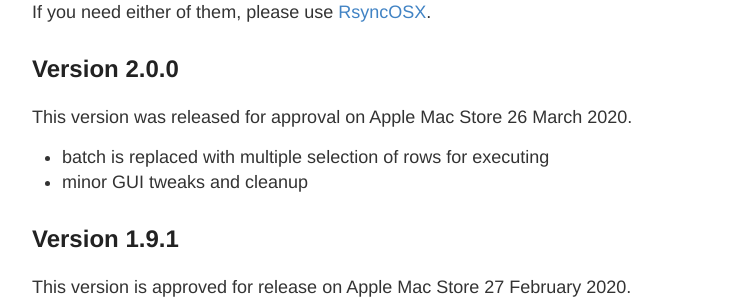
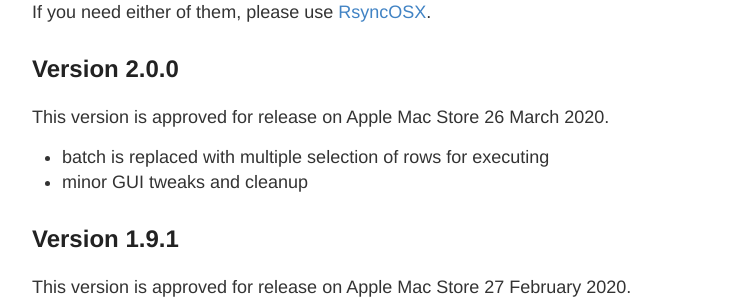
Before and after one commit to d2s/Documentation, a Jekyll site: the page built from _posts/2018-04-10-RsyncGUIChangelog.md, in a window 1280 px wide and 900 px high, scrolled down 1016 px. Shown: the part 153-453 px from the top of the window, without its empty margins (248-1002 px from the left). Built offline with Jekyll 4.4.1, drawn with Linux system fonts in a browser that asks for light colours.

Commit message:
Update 2018-04-10-RsyncGUIChangelog.md

```diff
--- a/_posts/2018-04-10-RsyncGUIChangelog.md
+++ b/_posts/2018-04-10-RsyncGUIChangelog.md
@@ -26,7 +26,7 @@ If you need either of them, please use [RsyncOSX](https://github.com/rsyncOSX/Rs
 
 ## Version 2.0.0
 
-This version was released for approval on Apple Mac Store 26 March 2020.
+This version is approved for release on Apple Mac Store 26 March 2020.
 
 - batch is replaced with multiple selection of rows for executing
 - minor GUI tweaks and cleanup
```
